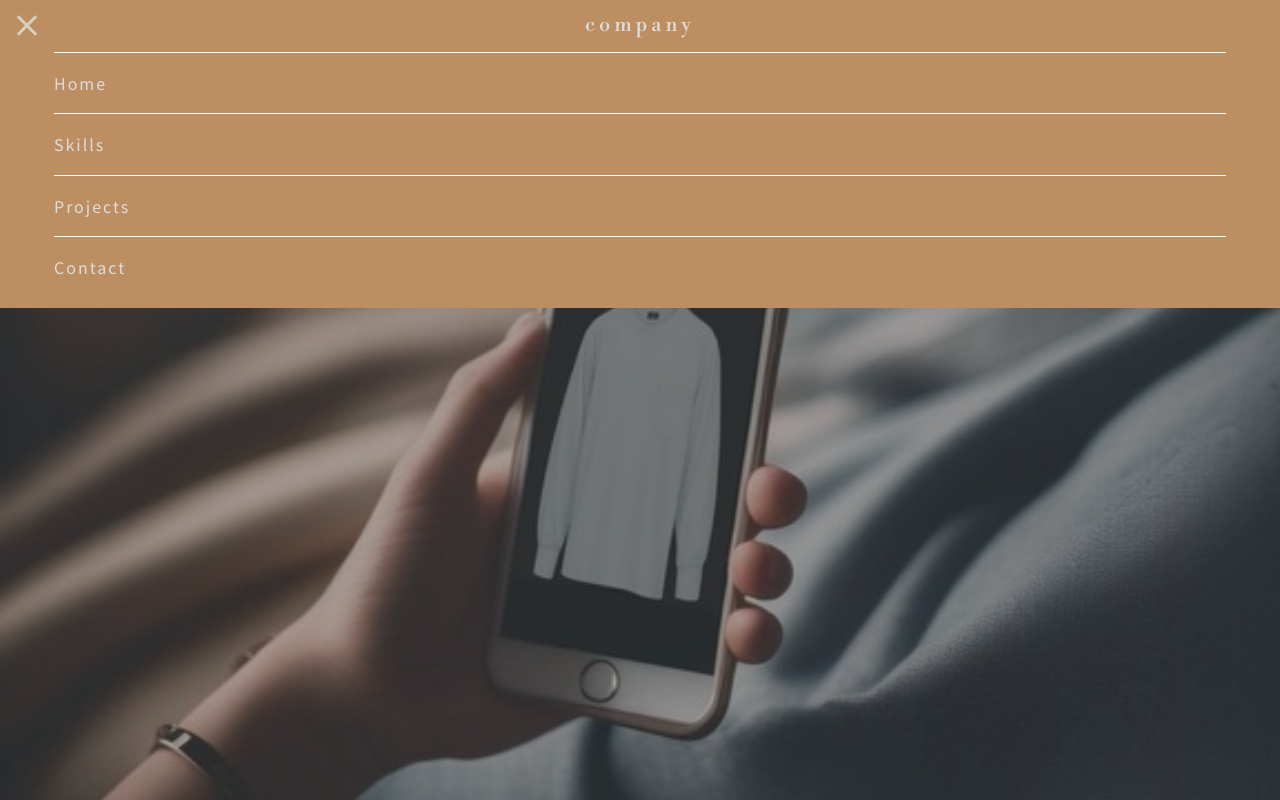
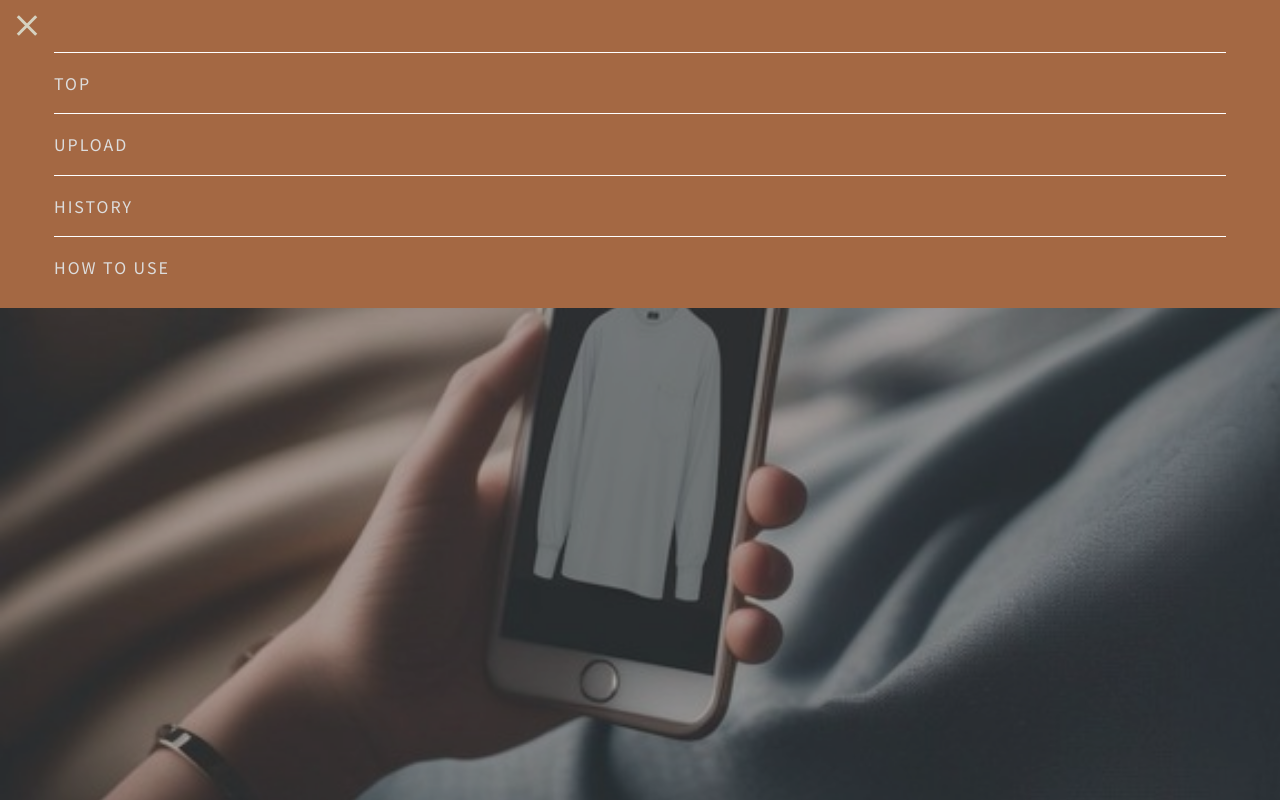
Before and after one commit to e215701/Luck-bag, a React (Create React App) app in the folder frontend/: page /Upload in a window 1280 px wide. Both pictures are taken after a click on the label 27 px from the left and 25 px from the top of the page. Shown: the top 800 px of the page. Built offline with nearby package versions, Linux system fonts and the light colour scheme; no server answers; a web font is replaced by a local one.

Commit message:
update(frontend): update header layout

```diff
--- a/frontend/src/css/top.css
+++ b/frontend/src/css/top.css
@@ -17,21 +17,6 @@ topページ
   display: flex;
   flex-direction: column;
 }
-/* .header {
-  position: fixed;
-  align-items: center;
-  justify-content: center;
-  top: 0;
-  left: 0;
-  color: var(--color-black);
-  background: linear-gradient(180deg, #d5d2c1 3.13%, rgba(213, 210, 193, 0));
-  font-family: var(--font-libre-bodoni);
-  font-size: var(--font-header);
-  display: flex;
-  width: 100%;
-  height: 80px;
-  z-index: 1000;
-} */
 
 .header {
   background: linear-gradient(to bottom, var(--color-linen), transparent);
@@ -40,6 +25,7 @@ topページ
   width: 100%;
   height: 80px;
   z-index: 1010;
+  display: flex;
 }
 
 /* ハンバーガーメニュー */
@@ -83,7 +69,7 @@ body {
   transition: 0.3192s cubic-bezier(0.04, 0.04, 0.12, 0.96) 0.1008s;
 }
 
-/* Hamburger menbu text */
+/* Hamburger menu text */
 .menu a {
   text-decoration: none;
   font-weight: 500;
@@ -182,9 +168,9 @@ body {
 
 /* Navbar Container */
 .navtext-container {
-  width: 100%;
+  flex: 1;
+  width: auto;
   height: 52px;
-  position: absolute;
   box-sizing: border-box;
   display: flex;
   justify-content: center;
@@ -199,6 +185,21 @@ body {
   letter-spacing: 4px;
   font-size: var(--font-size-header);
   font-family: var(--font-libre-bodoni);
+}
+
+.top-hum-icon {
+  width: 52px;
+  height: 52px;
+  right: -100px;
+  top: 0px;
+  flex: 0;
+}
+.top-login-icon {
+  width: 35px;
+  height: 35px;
+  aspect-ratio: 1f;
+  flex: 0;
+  margin: 9px;
 }
 
 .top-image {
--- a/frontend/src/css/upload.css
+++ b/frontend/src/css/upload.css
@@ -35,163 +35,6 @@ uploadページ
   font-size: var(--font-size-xxl);
   height: 45px;
   margin: 30px 0px 0px 0px;
-  }
-
-  .header {
-    background: var(--color-twine);
-    position: fixed;
-    width: 100%;
-    height: 52px;
-    z-index: 1010;
-  }
-
-  /* ハンバーガーメニュー */
-  .top-menu {
-    position: absolute;
-    top: 15px;
-    right: 100%;
-    width: 50px;
-    height: 50px;
-    color: var(--color-hickory);
-    background: none;
-    border-radius: 5px;
-    cursor: pointer;
-    z-index: 1005;
-  }
-  body {
-    margin: 0;
-    font-family: "Futura", Helvetica, sans-serif;
-  }
-
-  /* Nav items */
-  .menu {
-    list-style: none;
-    position: absolute;
-    width: 100%;
-    height: auto;
-    top: 0;
-    margin-top: 52px;
-    padding: 0 0 10px 0;
-    clear: both;
-    background: var(--color-twine);
-    transition: 0.3192s cubic-bezier(0.04, 0.04, 0.12, 0.96) 0.1008s;
-    transform: scale(1, 0);
-    transform-origin: top;
-  }
-
-  /* Hamburger menu button */
-  .menu-btn:checked ~ .menu {
-    transform: scale(1, 1);
-    transform-origin: top;
-    transition: 0.3192s cubic-bezier(0.04, 0.04, 0.12, 0.96) 0.1008s;
-  }
-
-  /* Hamburger menbu text */
-  .menu a {
-    text-decoration: none;
-    font-weight: 500;
-    letter-spacing: 2px;
-    font-size: 16px;
-    text-transform: capitalize;
-    color: #ddd;
-    opacity: 0;
-    transition: 0.5s;
-  }
-
-  .menu li {
-    border-top: 1px solid var(--color-white);
-    padding: 15px 0;
-    margin: 0 54px;
-    opacity: 0;
-    transition: 0.5s;
-  }
-
-  .menu-btn:checked ~ .menu a,
-  .menu-btn:checked ~ .menu li {
-    opacity: 1;
-    transition: 0.3192s cubic-bezier(0.04, 0.04, 0.12, 0.96) 0.2s;
-  }
-
-  .menu-btn {
-    display: none;
-  }
-
-  .menu-icon {
-    display: inline-block;
-    position: relative;
-    cursor: pointer;
-    padding: 24px 14px;
-    -webkit-tap-highlight-color: rgba(0, 0, 0, 0);
-  }
-
-  .navicon {
-    background: #ddd;
-    display: block;
-    height: 3px;
-    width: 26px;
-    position: relative;
-    transition: 0.3192s cubic-bezier(0.04, 0.04, 0.12, 0.96) 0.1008s;
-  }
-
-  .navicon:before,
-  .navicon:after {
-    content: "";
-    display: block;
-    height: 100%;
-    width: 100%;
-    position: absolute;
-    background: #ddd;
-    transition: 0.3192s cubic-bezier(0.04, 0.04, 0.12, 0.96) 0.1008s;
-  }
-
-  .navicon:before {
-    top: 9px;
-  }
-
-  .navicon:after {
-    bottom: 9px;
-  }
-
-  /* Hamburger Menu Animation Start */
-  .menu-btn:checked ~ .menu-icon .navicon:before {
-    transform: rotate(-45deg);
-  }
-
-  .menu-btn:checked ~ .menu-icon .navicon:after {
-    transform: rotate(45deg);
-  }
-
-  .menu-btn:checked ~ .menu-icon:not(.steps) .navicon:before {
-    top: 0;
-  }
-  .menu-btn:checked ~ .menu-icon:not(.steps) .navicon:after {
-    bottom: 0;
-  }
-
-  .menu-btn:checked ~ .menu-icon .navicon {
-    background: rgba(0, 0, 0, 0);
-    transition: 0.2192s cubic-bezier(0.04, 0.04, 0.12, 0.96) 0.1008s;
-  }
-  /* Hamburger Menu Animation End */
-
-  /* Navbar Container */
-  .navtext-container {
-    width: 100%;
-    height: 52px;
-    position: absolute;
-    box-sizing: border-box;
-    display: flex;
-    justify-content: center;
-    align-items: center;
-  }
-
-  /* Navbar Text */
-  .navtext {
-    position: absolute;
-    /* text-transform: uppercase; */
-    color: #ddd;
-    letter-spacing: 4px;
-    font-size: 20px;
 }
 
 .upload-image {
--- a/frontend/src/pages/Top.js
+++ b/frontend/src/pages/Top.js
@@ -84,11 +84,7 @@ const Toppage = () => {
         <div id="wrapper">
           <div id="content" className="fade-in">
             <header class="header">
-              <div class="navtext-container">
-                <div class="navtext" onClick={() => navigate("/")}>
-                  Luck Bag
-                </div>
-              </div>
+              <div className="top-hum-icon">
                 <input type="checkbox" class="menu-btn" id="menu-btn" />
                 <label for="menu-btn" class="menu-icon">
                   <span class="navicon"></span>
@@ -108,6 +104,16 @@ const Toppage = () => {
                     <a onClick={() => navigate("/Howtouse")}>HOW TO USE</a>
                   </li>
                 </ul>
+              </div>
+              <div class="navtext-container">
+                <div class="navtext" onClick={() => navigate("/")}>
+                  Luck Bag
+                </div>
+              </div>
+              <img
+                className="top-login-icon"
+                src="./images/login-icon.png"
+              ></img>
             </header>
 
             <div
--- a/frontend/src/pages/Upload.js
+++ b/frontend/src/pages/Upload.js
@@ -14,12 +14,10 @@ const Upload = () => {
       goToRecommend();
     }
 
-
     const handleResize = () => {
       setScreenHeight(window.innerHeight);
       setScreenWidth(window.innerWidth);
     };
-
 
     window.addEventListener("resize", handleResize);
 
@@ -32,8 +30,6 @@ const Upload = () => {
     };
     return () => cleanupFunctions; // コンポーネントがアンマウントされたらクリア
   }, [imageData]);
-
-
 
   const onFileChange = (e) => {
     const files = e.target.files;
@@ -55,74 +51,46 @@ const Upload = () => {
   };
 
   return (
-    // <div className="upload-upload">
-    //   <div className="header">LuckBag</div>
-    //   <div className="upload-container">
-    //     <label
-    //       htmlFor="upload"
-    //       // style={{
-    //       //   alignItems: "center",
-    //       //   outline: "2px solid blue",
-    //       // }}
-    //     >
-        //   <div className="upload-picture-container">
-        //     <img className="upload-picture" alt="" src={imageData}></img>
-        //     <input
-        //       id="upload"
-        //       type="file"
-        //       name="image"
-        //       accept="image/*"
-        //       onChange={onFileChange}
-        //       style={{ display: "none" }}
-        //     />
-        //   </div>
-    //     </label>
-
-    //     <button className="upload-button" onClick={goToRecommend}>
-    //       Coordinate
-    //     </button>
-    //   </div>
-
-    //   {/* {imageData && (
-    //     <div>
-    //       <img src={imageData} alt="Uploaded" width="200" height="60" />
-    //     </div>
-    //   )} */}
-    // </div>
     <div id="upload-page">
       <div id="wrapper">
         <div id="content" className="fade-in">
           {/* <div className="header">LuckBag</div> */}
           <header class="header">
-              <div class="navtext-container">
-                <div class="navtext">company</div>
-              </div>
+            <div className="top-hum-icon">
               <input type="checkbox" class="menu-btn" id="menu-btn" />
               <label for="menu-btn" class="menu-icon">
                 <span class="navicon"></span>
               </label>
               <ul class="menu">
-                <li class="top">
-                  <a href="#home">home</a>
+                <div className="menu-spacer"></div>
+                <li>
+                  <a onClick={() => navigate("/")}>TOP</a>
                 </li>
                 <li>
-                  <a href="#skills">skills</a>
+                  <a onClick={() => navigate("/Upload")}>UPLOAD</a>
                 </li>
                 <li>
-                  <a href="#projects">projects</a>
+                  <a onClick={() => navigate("/History")}>HISTORY</a>
                 </li>
                 <li>
-                  <a href="#contact">contact</a>
+                  <a onClick={() => navigate("/Howtouse")}>HOW TO USE</a>
                 </li>
               </ul>
+            </div>
+            <div class="navtext-container">
+              <div class="navtext" onClick={() => navigate("/")}>
+                Luck Bag
+              </div>
+            </div>
+            <img className="top-login-icon" src="./images/login-icon.png"></img>
           </header>
 
-            <div className="upload-page"
+          <div
+            className="upload-page"
             style={{
               width: `${screenWidth}px`,
             }}
           >
-
             <img
               className="upload-image"
               src="./images/image-12_1.jpeg"
@@ -161,10 +129,7 @@ const Upload = () => {
                   />
                 </div>
 
-                <label
-                    htmlFor="upload"
-                    class="upload-button"
-                >
+                <label htmlFor="upload" class="upload-button">
                   <div class="upload-button-text">写真をアップロードする</div>
                 </label>
 
```
Also changed, not shown: frontend/public/images/login-icon.png (added). Lines whose indentation alone changed are shown as unchanged.
